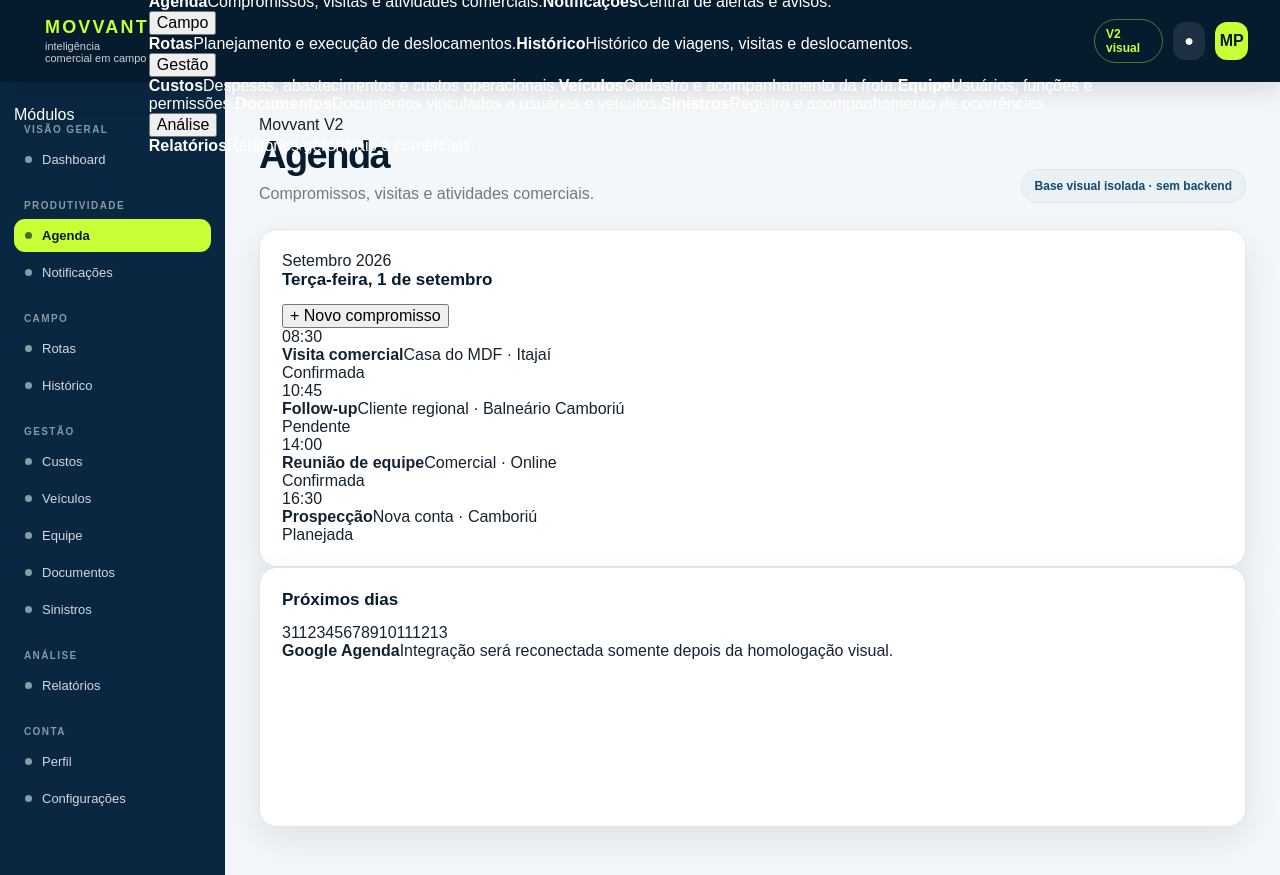
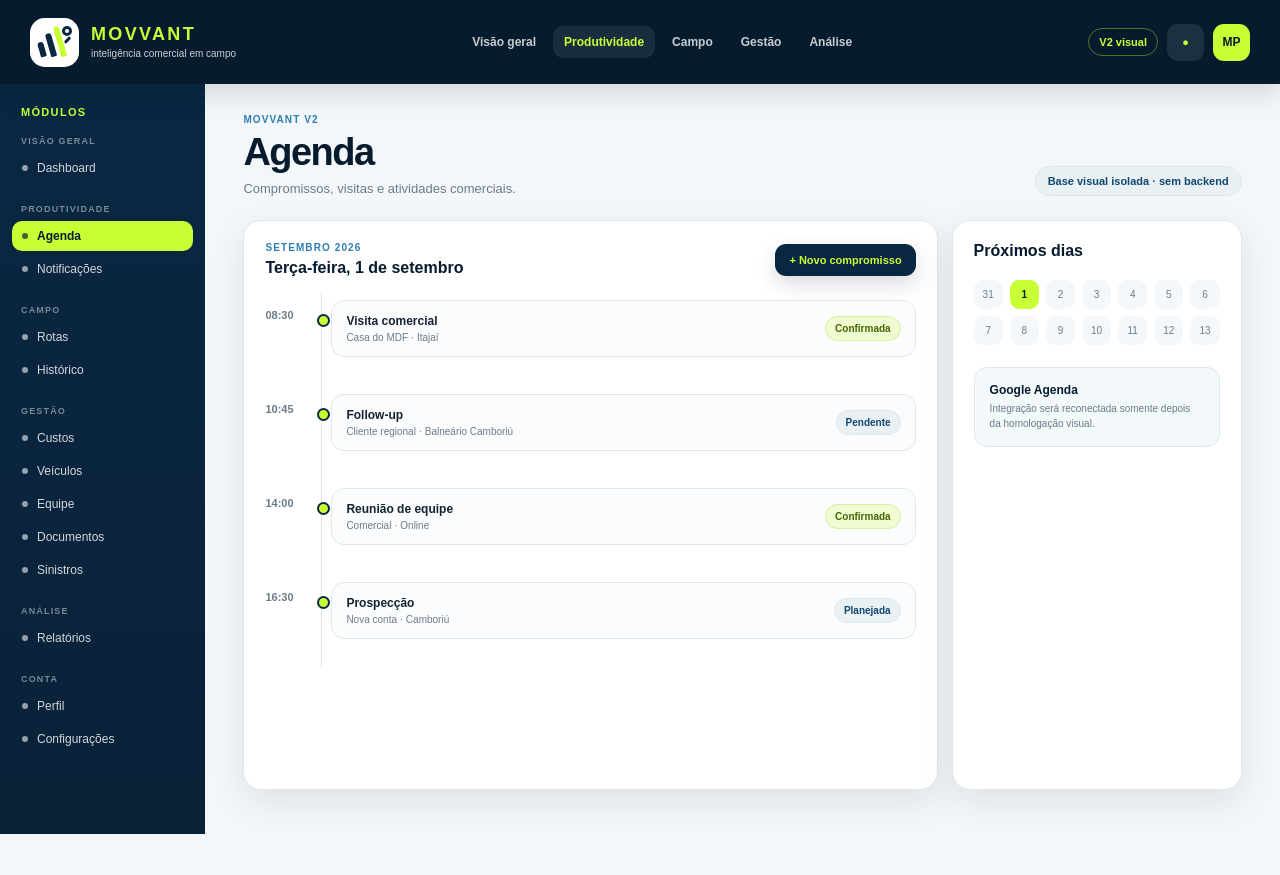
Before and after one commit to Manopanassolo/controle-facil-km, a Next.js app in the folder movvant-v2/: page /agenda in a window 1280 px wide. After the commit the page ends 834 px from the top, so only its background shows below. Built offline with nearby package versions, Linux system fonts and the light colour scheme.

Commit message:
Polish Movvant V2 visual system

```diff
--- a/movvant-v2/src/app/globals.css
+++ b/movvant-v2/src/app/globals.css
@@ -3,8 +3,10 @@
   --mv-blue-900: #0a2742;
   --mv-blue-800: #0c3558;
   --mv-blue-700: #12476f;
+  --mv-blue-500: #2f7fb5;
   --mv-lime: #c8ff35;
   --mv-lime-soft: #e6ff9c;
+  --mv-orange: #f7941d;
   --mv-white: #ffffff;
   --mv-bg: #f4f7f9;
   --mv-surface: #ffffff;
@@ -12,7 +14,7 @@
   --mv-muted: #6b7b89;
   --mv-border: #dfe7ec;
   --mv-radius: 18px;
-  --mv-shadow: 0 12px 35px rgba(7, 27, 46, .09);
+  --mv-shadow: 0 12px 35px rgba(7,27,46,.09);
 }
 
 * { box-sizing: border-box; }
@@ -20,90 +22,184 @@ html, body { margin: 0; min-height: 100%; }
 body { font-family: Arial, Helvetica, sans-serif; background: var(--mv-bg); color: var(--mv-text); }
 a { color: inherit; text-decoration: none; }
 button, input, select, textarea { font: inherit; }
+button { cursor: pointer; }
 
 .app-shell { min-height: 100vh; }
 .topbar {
-  height: 82px;
+  min-height: 84px;
   background: var(--mv-blue-950);
   color: var(--mv-white);
-  display: flex;
+  display: grid;
+  grid-template-columns: auto minmax(0,1fr) auto;
   align-items: center;
-  justify-content: space-between;
-  padding: 0 32px;
+  gap: 28px;
+  padding: 0 30px;
   position: sticky;
   top: 0;
-  z-index: 20;
-  box-shadow: 0 8px 26px rgba(0,0,0,.13);
+  z-index: 30;
+  box-shadow: 0 8px 26px rgba(0,0,0,.14);
 }
-.brand { display: flex; align-items: center; gap: 13px; }
-.brand-mark {
-  width: 46px; height: 46px; border-radius: 14px;
-  display: grid; place-items: center;
-  background: var(--mv-lime); color: var(--mv-blue-950);
-  font-weight: 900; font-size: 24px;
-}
+.brand { display: flex; align-items: center; gap: 12px; min-width: max-content; }
+.brand-symbol { width: 49px; height: 49px; border-radius: 15px; display: block; position: relative; background: #fff; overflow: hidden; box-shadow: inset 0 0 0 1px rgba(255,255,255,.4); }
+.signal-bar { position: absolute; bottom: 10px; width: 6px; background: var(--mv-blue-900); border-radius: 5px 5px 2px 2px; transform: rotate(-16deg); }
+.bar-one { left: 9px; height: 15px; }
+.bar-two { left: 18px; height: 24px; }
+.bar-three { left: 27px; height: 31px; background: var(--mv-lime); }
+.pin-dot { position: absolute; right: 7px; top: 8px; width: 10px; height: 10px; border: 3px solid var(--mv-blue-900); border-radius: 50%; }
+.pin-dot::after { content: ''; position: absolute; left: 1px; top: 7px; width: 3px; height: 8px; background: var(--mv-blue-900); transform: rotate(42deg); border-radius: 3px; }
 .brand-copy { display: flex; flex-direction: column; line-height: 1.05; }
-.brand-copy strong { letter-spacing: .12em; font-size: 18px; color: var(--mv-lime); }
-.brand-copy small { margin-top: 5px; font-size: 11px; color: rgba(255,255,255,.8); }
-.topbar-actions { display: flex; align-items: center; gap: 10px; }
-.environment-pill { border: 1px solid rgba(200,255,53,.4); color: var(--mv-lime); padding: 7px 11px; border-radius: 999px; font-size: 12px; font-weight: 700; }
-.icon-action, .profile-chip { width: 38px; height: 38px; display: grid; place-items: center; border-radius: 12px; background: rgba(255,255,255,.09); }
-.profile-chip { background: var(--mv-lime); color: var(--mv-blue-950); font-weight: 800; }
+.brand-copy strong { letter-spacing: .13em; font-size: 18px; color: var(--mv-lime); }
+.brand-copy small { margin-top: 5px; font-size: 10px; color: rgba(255,255,255,.8); }
 
-.workspace { display: grid; grid-template-columns: 225px minmax(0,1fr); min-height: calc(100vh - 82px); }
-.sidebar { background: var(--mv-blue-900); color: var(--mv-white); padding: 24px 14px 36px; }
-.menu-group { margin-bottom: 24px; }
-.menu-group h2 { margin: 0 10px 8px; font-size: 10px; text-transform: uppercase; letter-spacing: .14em; color: rgba(255,255,255,.52); }
-.menu-items { display: grid; gap: 4px; }
-.menu-link { display: flex; align-items: center; gap: 10px; padding: 9px 11px; border-radius: 11px; font-size: 13px; color: rgba(255,255,255,.82); transition: background .15s ease, color .15s ease; }
-.menu-link:hover { background: rgba(255,255,255,.07); color: var(--mv-lime-soft); }
-.menu-link.active { background: var(--mv-lime); color: var(--mv-blue-950); font-weight: 800; }
-.menu-dot { width: 7px; height: 7px; border-radius: 50%; background: currentColor; opacity: .65; }
-.content-area { padding: 34px; min-width: 0; }
+.desktop-groups { display: flex; align-items: center; justify-content: center; gap: 6px; min-width: 0; }
+.nav-group { position: relative; }
+.nav-group-trigger { border: 0; background: transparent; color: rgba(255,255,255,.78); font-size: 12px; font-weight: 800; padding: 9px 11px; border-radius: 10px; }
+.nav-group:hover .nav-group-trigger, .nav-group:focus-within .nav-group-trigger, .nav-group.active .nav-group-trigger { background: rgba(255,255,255,.08); color: var(--mv-lime); }
+.nav-dropdown { position: absolute; top: calc(100% + 10px); left: 50%; transform: translateX(-50%) translateY(-5px); width: 300px; background: #fff; color: var(--mv-text); border: 1px solid var(--mv-border); border-radius: 15px; box-shadow: 0 20px 48px rgba(7,27,46,.2); padding: 8px; opacity: 0; visibility: hidden; pointer-events: none; transition: opacity .14s ease, transform .14s ease; }
+.nav-group:hover .nav-dropdown, .nav-group:focus-within .nav-dropdown { opacity: 1; visibility: visible; pointer-events: auto; transform: translateX(-50%) translateY(0); }
+.dropdown-link { display: grid; gap: 3px; padding: 10px 11px; border-radius: 10px; }
+.dropdown-link:hover, .dropdown-link.active { background: #eff7e2; }
+.dropdown-link strong { font-size: 12px; color: var(--mv-blue-950); }
+.dropdown-link span { font-size: 10px; color: var(--mv-muted); line-height: 1.35; }
+.topbar-actions { display: flex; align-items: center; gap: 9px; }
+.environment-pill { border: 1px solid rgba(200,255,53,.38); color: var(--mv-lime); padding: 7px 10px; border-radius: 999px; font-size: 11px; font-weight: 800; }
+.icon-action, .profile-chip { width: 37px; height: 37px; display: grid; place-items: center; border-radius: 11px; background: rgba(255,255,255,.09); }
+.icon-action { color: var(--mv-lime); font-size: 11px; }
+.profile-chip { background: var(--mv-lime); color: var(--mv-blue-950); font-weight: 900; font-size: 12px; }
 
-.page-head { display: flex; align-items: flex-end; justify-content: space-between; gap: 20px; margin-bottom: 26px; }
+.workspace { display: grid; grid-template-columns: 205px minmax(0,1fr); min-height: calc(100vh - 84px); }
+.sidebar { background: linear-gradient(180deg,var(--mv-blue-900),#092238); color: var(--mv-white); padding: 22px 12px 34px; }
+.sidebar-title { margin: 0 9px 18px; font-size: 11px; font-weight: 900; letter-spacing: .12em; text-transform: uppercase; color: var(--mv-lime); }
+.menu-group { margin-bottom: 21px; }
+.menu-group h2 { margin: 0 9px 7px; font-size: 9px; text-transform: uppercase; letter-spacing: .13em; color: rgba(255,255,255,.46); }
+.menu-items { display: grid; gap: 3px; }
+.menu-link { display: flex; align-items: center; gap: 9px; padding: 8px 10px; border-radius: 10px; font-size: 12px; color: rgba(255,255,255,.82); transition: background .15s ease,color .15s ease,transform .15s ease; }
+.menu-link:hover { background: rgba(255,255,255,.07); color: var(--mv-lime-soft); transform: translateX(2px); }
+.menu-link.active { background: var(--mv-lime); color: var(--mv-blue-950); font-weight: 900; }
+.menu-dot { width: 6px; height: 6px; border-radius: 50%; background: currentColor; opacity: .7; }
+.content-area { padding: 30px clamp(18px,3vw,42px) 44px; min-width: 0; max-width: 1600px; width: 100%; margin: 0 auto; }
+
+.page-head { display: flex; align-items: flex-end; justify-content: space-between; gap: 20px; margin-bottom: 24px; }
+.eyebrow { display: block; margin-bottom: 6px; color: var(--mv-blue-500); text-transform: uppercase; letter-spacing: .11em; font-weight: 900; font-size: 10px; }
 .page-head h1 { margin: 0; font-size: clamp(27px,3vw,38px); letter-spacing: -.04em; color: var(--mv-blue-950); }
-.page-head p { margin: 8px 0 0; color: var(--mv-muted); max-width: 680px; }
-.status-badge { background: #eaf1f5; color: var(--mv-blue-700); border: 1px solid var(--mv-border); padding: 9px 13px; border-radius: 999px; font-size: 12px; font-weight: 700; white-space: nowrap; }
+.page-head p { margin: 7px 0 0; color: var(--mv-muted); max-width: 680px; font-size: 13px; }
+.status-badge, .tag { background: #eaf1f5; color: var(--mv-blue-700); border: 1px solid var(--mv-border); padding: 8px 12px; border-radius: 999px; font-size: 11px; font-weight: 800; white-space: nowrap; }
+.tag { padding: 6px 9px; font-size: 10px; }
+.tag.success { background: #effbd1; color: #486600; border-color: #d7efa0; }
 
-.dashboard-grid { display: grid; grid-template-columns: repeat(4,minmax(0,1fr)); gap: 16px; }
+.dashboard-grid { display: grid; grid-template-columns: repeat(4,minmax(0,1fr)); gap: 14px; }
 .metric-card, .panel { background: var(--mv-surface); border: 1px solid var(--mv-border); border-radius: var(--mv-radius); box-shadow: var(--mv-shadow); }
-.metric-card { padding: 20px; min-height: 128px; }
-.metric-label { color: var(--mv-muted); font-size: 12px; font-weight: 700; text-transform: uppercase; letter-spacing: .06em; }
-.metric-value { display: block; margin-top: 12px; font-size: 28px; font-weight: 900; color: var(--mv-blue-950); }
-.metric-note { margin-top: 8px; color: var(--mv-muted); font-size: 12px; }
-.main-grid { margin-top: 16px; display: grid; grid-template-columns: 1.35fr .65fr; gap: 16px; }
-.panel { padding: 22px; min-height: 260px; }
-.panel h2 { margin: 0 0 14px; font-size: 17px; color: var(--mv-blue-950); }
-.placeholder-list { display: grid; gap: 10px; }
-.placeholder-row { display: flex; align-items: center; justify-content: space-between; gap: 16px; padding: 13px 14px; border: 1px solid var(--mv-border); border-radius: 12px; background: #fbfcfd; }
-.placeholder-row strong { font-size: 13px; }
-.placeholder-row span { font-size: 12px; color: var(--mv-muted); }
-.module-stage { min-height: 420px; padding: 26px; background: var(--mv-surface); border: 1px solid var(--mv-border); border-radius: var(--mv-radius); box-shadow: var(--mv-shadow); }
+.metric-card { padding: 19px; min-height: 124px; position: relative; overflow: hidden; }
+.metric-card::after { content: ''; position: absolute; right: -24px; top: -30px; width: 86px; height: 86px; border-radius: 50%; background: rgba(200,255,53,.18); }
+.metric-label { color: var(--mv-muted); font-size: 10px; font-weight: 900; text-transform: uppercase; letter-spacing: .07em; }
+.metric-value { display: block; margin-top: 11px; font-size: 27px; font-weight: 900; color: var(--mv-blue-950); }
+.metric-note { margin-top: 7px; color: var(--mv-muted); font-size: 11px; }
+.main-grid { margin-top: 14px; display: grid; grid-template-columns: 1.35fr .65fr; gap: 14px; }
+.panel { padding: 21px; min-height: 250px; }
+.panel h2 { margin: 0; font-size: 16px; color: var(--mv-blue-950); }
+.panel-title-row { display: flex; align-items: center; justify-content: space-between; gap: 14px; margin-bottom: 15px; }
+.text-link { color: var(--mv-blue-700); font-size: 11px; font-weight: 900; }
+.text-link:hover { text-decoration: underline; }
+.placeholder-list { display: grid; gap: 9px; }
+.placeholder-row { display: flex; align-items: center; justify-content: space-between; gap: 16px; padding: 12px 13px; border: 1px solid var(--mv-border); border-radius: 12px; background: #fbfcfd; }
+.placeholder-row > div { display: grid; gap: 3px; }
+.placeholder-row strong { font-size: 12px; }
+.placeholder-row small, .placeholder-row span { font-size: 10px; color: var(--mv-muted); }
+.module-stage { min-height: 420px; padding: 25px; background: var(--mv-surface); border: 1px solid var(--mv-border); border-radius: var(--mv-radius); box-shadow: var(--mv-shadow); }
 .module-empty { min-height: 360px; border: 1px dashed #bdd0db; border-radius: 15px; background: linear-gradient(145deg,#fafdff,#f2f7fa); display: grid; place-items: center; text-align: center; padding: 28px; }
 .module-empty strong { display: block; color: var(--mv-blue-950); font-size: 18px; }
-.module-empty span { display: block; color: var(--mv-muted); margin-top: 7px; max-width: 520px; line-height: 1.5; }
+.module-empty span { display: block; color: var(--mv-muted); margin-top: 7px; max-width: 520px; line-height: 1.5; font-size: 12px; }
+.primary-button { border: 0; border-radius: 11px; background: var(--mv-blue-900); color: var(--mv-lime); padding: 10px 14px; font-size: 11px; font-weight: 900; box-shadow: 0 8px 20px rgba(10,39,66,.16); }
+.primary-button:hover { background: var(--mv-blue-800); }
+.primary-button.wide { width: 100%; margin-top: 12px; padding: 12px; }
 
-@media (max-width: 1000px) {
+.agenda-layout { display: grid; grid-template-columns: minmax(0,1fr) 290px; gap: 14px; }
+.agenda-main { min-height: 570px; }
+.agenda-list { display: grid; gap: 0; margin-top: 8px; }
+.agenda-item { display: grid; grid-template-columns: 48px 18px minmax(0,1fr); align-items: stretch; min-height: 94px; }
+.agenda-item time { padding-top: 17px; font-size: 11px; color: var(--mv-muted); font-weight: 800; }
+.agenda-line { position: relative; }
+.agenda-line::before { content: ''; position: absolute; left: 8px; top: 0; bottom: 0; width: 1px; background: var(--mv-border); }
+.agenda-line::after { content: ''; position: absolute; left: 4px; top: 22px; width: 9px; height: 9px; border-radius: 50%; background: var(--mv-lime); border: 2px solid var(--mv-blue-900); }
+.agenda-card { align-self: start; margin-top: 8px; display: flex; justify-content: space-between; align-items: center; gap: 12px; border: 1px solid var(--mv-border); border-radius: 13px; padding: 13px 14px; background: #fbfcfd; }
+.agenda-card > div { display: grid; gap: 4px; }
+.agenda-card strong { font-size: 12px; }
+.agenda-card span:not(.tag) { font-size: 10px; color: var(--mv-muted); }
+.agenda-side { min-height: 570px; }
+.mini-calendar { display: grid; grid-template-columns: repeat(7,1fr); gap: 7px; margin: 20px 0; }
+.mini-calendar span { aspect-ratio: 1; display: grid; place-items: center; border-radius: 9px; font-size: 10px; color: var(--mv-muted); background: #f5f8fa; }
+.mini-calendar .selected { background: var(--mv-lime); color: var(--mv-blue-950); font-weight: 900; }
+.soft-box { margin-top: 22px; padding: 15px; border-radius: 13px; background: #f3f8fb; border: 1px solid var(--mv-border); display: grid; gap: 5px; }
+.soft-box strong { font-size: 12px; color: var(--mv-blue-950); }
+.soft-box span { font-size: 10px; color: var(--mv-muted); line-height: 1.45; }
+
+.routes-grid { display: grid; grid-template-columns: minmax(320px,.75fr) minmax(0,1.25fr); gap: 14px; }
+.route-control { min-height: 560px; }
+.field-label { display: grid; gap: 6px; margin-bottom: 12px; color: var(--mv-blue-950); font-size: 10px; font-weight: 900; text-transform: uppercase; letter-spacing: .05em; }
+.field { width: 100%; border: 1px solid #ccd9e1; border-radius: 11px; background: #fff; color: var(--mv-text); padding: 11px 12px; outline: none; text-transform: none; font-weight: 500; letter-spacing: 0; font-size: 12px; }
+.field:focus { border-color: var(--mv-blue-500); box-shadow: 0 0 0 3px rgba(47,127,181,.1); }
+.form-grid { display: grid; grid-template-columns: 1fr 1fr; gap: 10px; }
+.route-summary { margin-top: 16px; display: grid; grid-template-columns: repeat(3,1fr); gap: 8px; }
+.route-summary div { padding: 11px; border: 1px solid var(--mv-border); border-radius: 11px; background: #f8fafb; display: grid; gap: 5px; }
+.route-summary span { color: var(--mv-muted); font-size: 9px; }
+.route-summary strong { color: var(--mv-blue-950); font-size: 12px; }
+.map-panel { padding: 0; overflow: hidden; min-height: 560px; }
+.map-toolbar { height: 58px; padding: 0 18px; display: flex; align-items: center; justify-content: space-between; border-bottom: 1px solid var(--mv-border); }
+.map-toolbar strong { color: var(--mv-blue-950); font-size: 13px; }
+.map-toolbar span { color: var(--mv-muted); font-size: 10px; }
+.mock-map { position: relative; min-height: 500px; overflow: hidden; background: linear-gradient(135deg,#edf1ea,#dbe6e7 52%,#e6e2d9); }
+.mock-map::before, .mock-map::after { content: ''; position: absolute; border-radius: 35px; background: rgba(255,255,255,.62); box-shadow: 0 0 0 2px rgba(185,199,202,.35); }
+.mock-map::before { width: 720px; height: 28px; left: -130px; top: 220px; transform: rotate(20deg); }
+.mock-map::after { width: 520px; height: 23px; left: 90px; top: 120px; transform: rotate(-34deg); }
+.road { position: absolute; background: rgba(255,255,255,.5); border: 1px solid rgba(185,199,202,.25); }
+.road-a { width: 26px; height: 530px; left: 66%; top: -10px; transform: rotate(12deg); }
+.road-b { width: 420px; height: 19px; left: 4%; top: 72%; transform: rotate(-12deg); }
+.road-c { width: 340px; height: 17px; left: 15%; top: 21%; transform: rotate(7deg); }
+.route-line { position: absolute; height: 5px; border-radius: 99px; transform-origin: left center; box-shadow: 0 2px 7px rgba(0,0,0,.15); }
+.outbound { width: 58%; left: 18%; top: 60%; background: var(--mv-blue-500); transform: rotate(-27deg); }
+.return { width: 54%; left: 21%; top: 64%; background: var(--mv-orange); transform: rotate(-25deg); opacity: .94; }
+.map-pin { position: absolute; width: 28px; height: 28px; border-radius: 50% 50% 50% 5px; transform: rotate(-45deg); display: grid; place-items: center; background: var(--mv-blue-900); color: #fff; font-size: 10px; font-weight: 900; box-shadow: 0 6px 12px rgba(0,0,0,.18); }
+.map-pin::first-letter { transform: rotate(45deg); }
+.map-pin.start { left: 16%; top: 59%; }
+.map-pin.end { left: 72%; top: 31%; background: var(--mv-lime); color: var(--mv-blue-950); }
+.map-legend { position: absolute; left: 15px; bottom: 15px; display: flex; gap: 12px; background: rgba(255,255,255,.92); border: 1px solid var(--mv-border); border-radius: 10px; padding: 9px 11px; box-shadow: var(--mv-shadow); }
+.map-legend span { display: flex; align-items: center; gap: 5px; font-size: 9px; font-weight: 800; color: var(--mv-muted); }
+.map-legend i { width: 15px; height: 4px; border-radius: 9px; }
+.legend-blue { background: var(--mv-blue-500); }
+.legend-orange { background: var(--mv-orange); }
+
+@media (max-width: 1180px) {
+  .desktop-groups { display: none; }
+  .topbar { grid-template-columns: 1fr auto; }
   .dashboard-grid { grid-template-columns: repeat(2,minmax(0,1fr)); }
-  .main-grid { grid-template-columns: 1fr; }
+  .agenda-layout, .routes-grid { grid-template-columns: 1fr; }
+  .agenda-side { min-height: auto; }
 }
-@media (max-width: 760px) {
-  .topbar { height: 70px; padding: 0 15px; }
+@media (max-width: 800px) {
+  .topbar { min-height: 70px; padding: 0 14px; gap: 12px; }
   .brand-copy small, .environment-pill { display: none; }
+  .brand-symbol { width: 40px; height: 40px; border-radius: 12px; transform: scale(.9); }
   .workspace { grid-template-columns: 1fr; }
-  .sidebar { position: sticky; top: 70px; z-index: 15; padding: 8px 10px; overflow-x: auto; }
-  .sidebar nav { display: flex; gap: 8px; width: max-content; }
+  .sidebar { position: sticky; top: 70px; z-index: 20; padding: 8px 9px; overflow-x: auto; box-shadow: 0 6px 18px rgba(7,27,46,.12); }
+  .sidebar-title { display: none; }
+  .sidebar nav { display: flex; gap: 6px; width: max-content; }
   .menu-group { margin: 0; }
   .menu-group h2 { display: none; }
   .menu-items { display: flex; }
-  .menu-link { white-space: nowrap; padding: 9px 12px; }
-  .content-area { padding: 22px 14px 38px; }
+  .menu-link { white-space: nowrap; padding: 8px 11px; }
+  .content-area { padding: 21px 13px 38px; }
   .page-head { align-items: flex-start; flex-direction: column; }
-  .dashboard-grid { grid-template-columns: 1fr 1fr; gap: 10px; }
-  .metric-card { padding: 15px; min-height: 110px; }
-  .metric-value { font-size: 23px; }
+  .dashboard-grid { grid-template-columns: 1fr 1fr; gap: 9px; }
+  .metric-card { padding: 14px; min-height: 107px; }
+  .metric-value { font-size: 22px; }
+  .main-grid { grid-template-columns: 1fr; }
+  .form-grid, .route-summary { grid-template-columns: 1fr; }
+  .map-panel, .route-control { min-height: auto; }
+  .mock-map { min-height: 390px; }
 }
-@media (max-width: 430px) {
+@media (max-width: 470px) {
+  .brand-copy strong { font-size: 15px; }
   .dashboard-grid { grid-template-columns: 1fr; }
+  .topbar-actions .icon-action { display: none; }
+  .agenda-card { align-items: flex-start; flex-direction: column; }
 }
```
